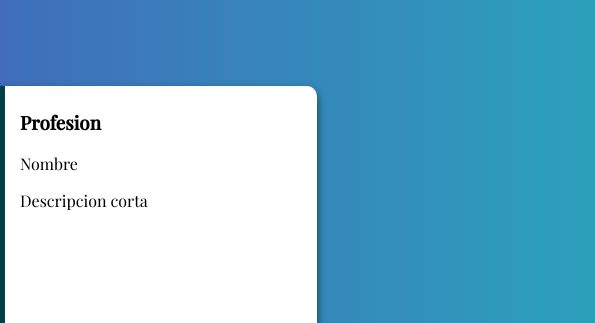
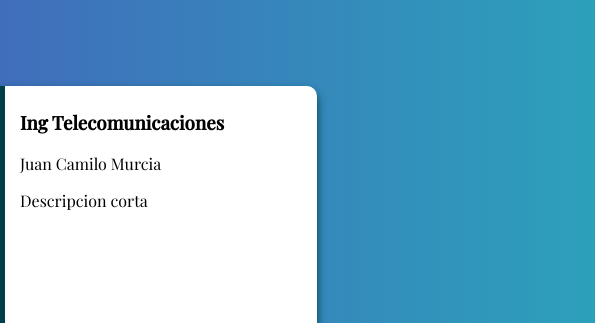
Before and after one commit to JuanMurcia-999/Pruebaexpo, a plain HTML site: page index.html in a window 1280 px wide. Shown: the part 197-520 px from the top of the page, 573-1168 px from the left. Drawn offline with nearby package versions, Linux system fonts and the light colour scheme; a web font is replaced by a local one.

Commit message:
Segunda actualizacion

```diff
--- a/index.html
+++ b/index.html
@@ -21,13 +21,13 @@
         <div class="img-card">
 
             <!-- Interactue con el ultimo numero para cambiar la foto maximo 70 -->
-            <img src="https://i.pravatar.cc/200?img=70" alt="Foto perfil">
+            <img src="https://i.pravatar.cc/200?img=40" alt="Foto perfil">
         </div>
 
         <!-- Contenedor de datos -->
         <div class="content">
-                <h3> Profesion </h3>
-                <span> Nombre </span>
+                <h3> Ing Telecomunicaciones </h3>
+                <span> Juan Camilo Murcia </span>
 
                 <!-- Contenedor unico para la descripcion -->
 
```
